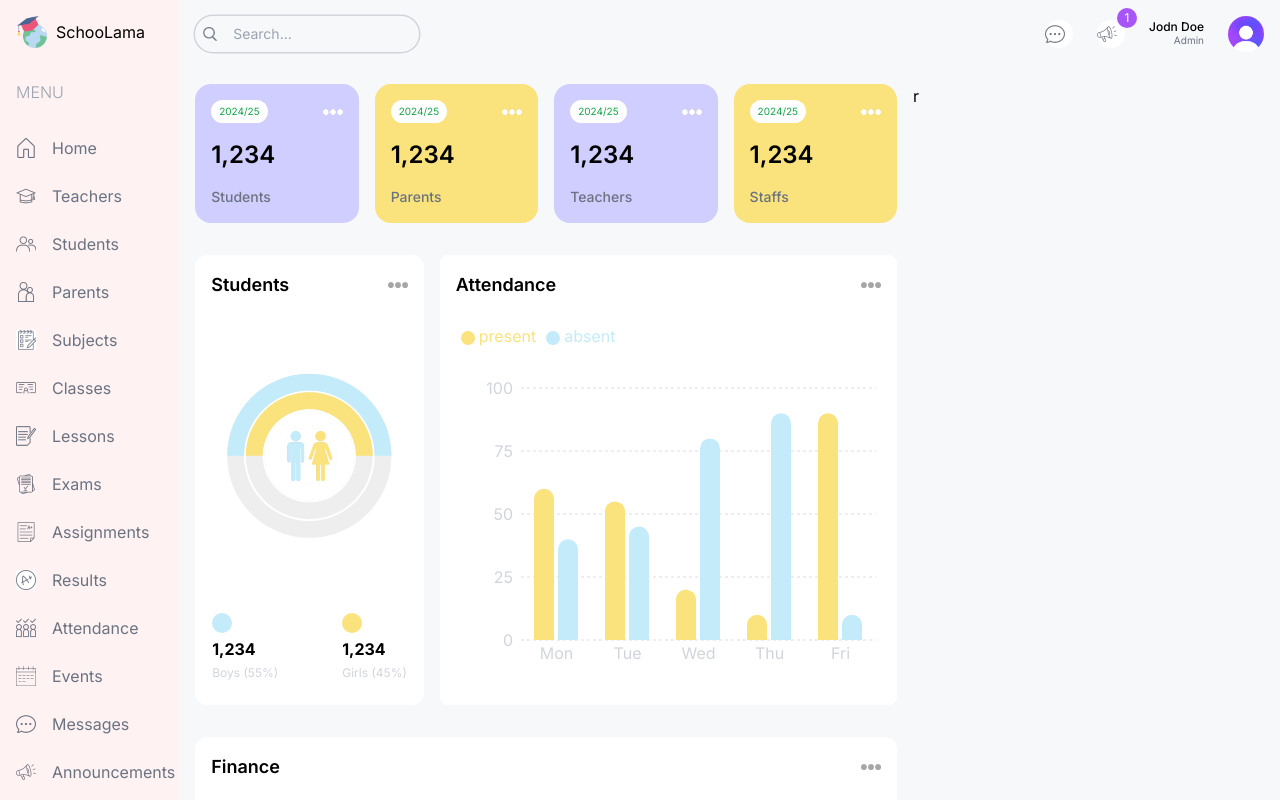
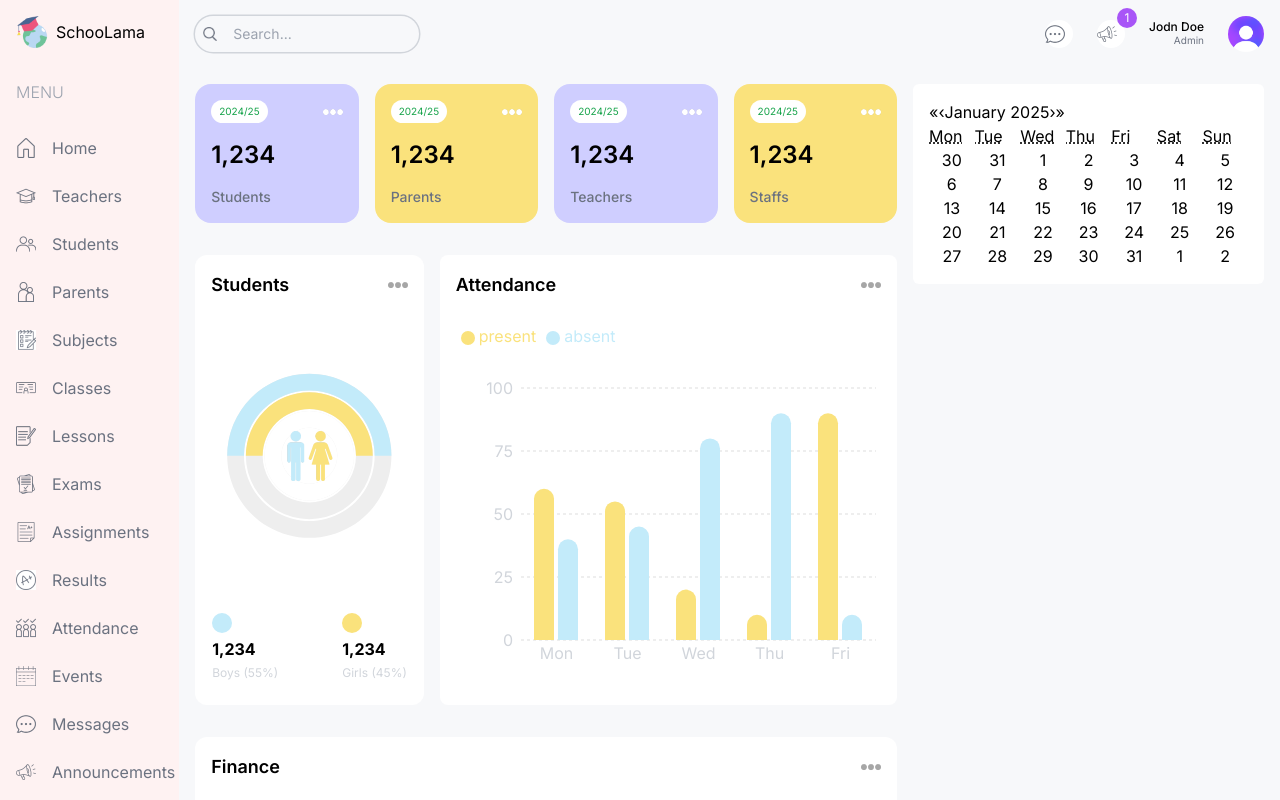
Before and after one commit to RaoulBonsso/school-managment-app, a Next.js app in the folder next-dashboard-ui/: page /admin in a window 1280 px wide. Shown: the top 800 px of the page. Built offline with nearby package versions, Linux system fonts and the light colour scheme.

Commit message:
calender placed on the dashboard with no style css

```diff
--- a/next-dashboard-ui/src/app/(dashboard)/admin/page.tsx
+++ b/next-dashboard-ui/src/app/(dashboard)/admin/page.tsx
@@ -1,5 +1,6 @@
 import AttendanceCart from "@/app/components/AttendanceCart";
 import CountChart from "@/app/components/CountChart";
+import EventCalender from "@/app/components/EventCalender";
 import FinanceChart from "@/app/components/FinanceChart";
 import UserCard from "@/app/components/UserCard";
 import React from "react";
@@ -35,7 +36,8 @@ const page = () => {
       </div>
 
       {/*RIGHT*/}
-      <div className="w-full lg:w-1/3">r</div>
+      <div className="w-full lg:w-1/3 flex flex-col gap-8">
+      <EventCalender/></div>
     </div>
   );
 };
--- a/next-dashboard-ui/src/app/components/EventCalender.tsx
+++ b/next-dashboard-ui/src/app/components/EventCalender.tsx
@@ -1,9 +1,16 @@
 "use client"
-import React from 'react'
+import React from 'react';
+import { useState } from 'react';
+import Calendar from 'react-calendar';
+
+type ValuePiece = Date | null;
+
+type Value = ValuePiece | [ValuePiece, ValuePiece]
 
 const EventCalender = () => {
+  const [value, onChange] = useState<Value>(new Date());
   return (
-    <div>EventCalender</div>
+    <div className='bg-white p-4 rounded-md'><Calendar onChange={onChange} value={value} /></div>
   )
 }
 
```
